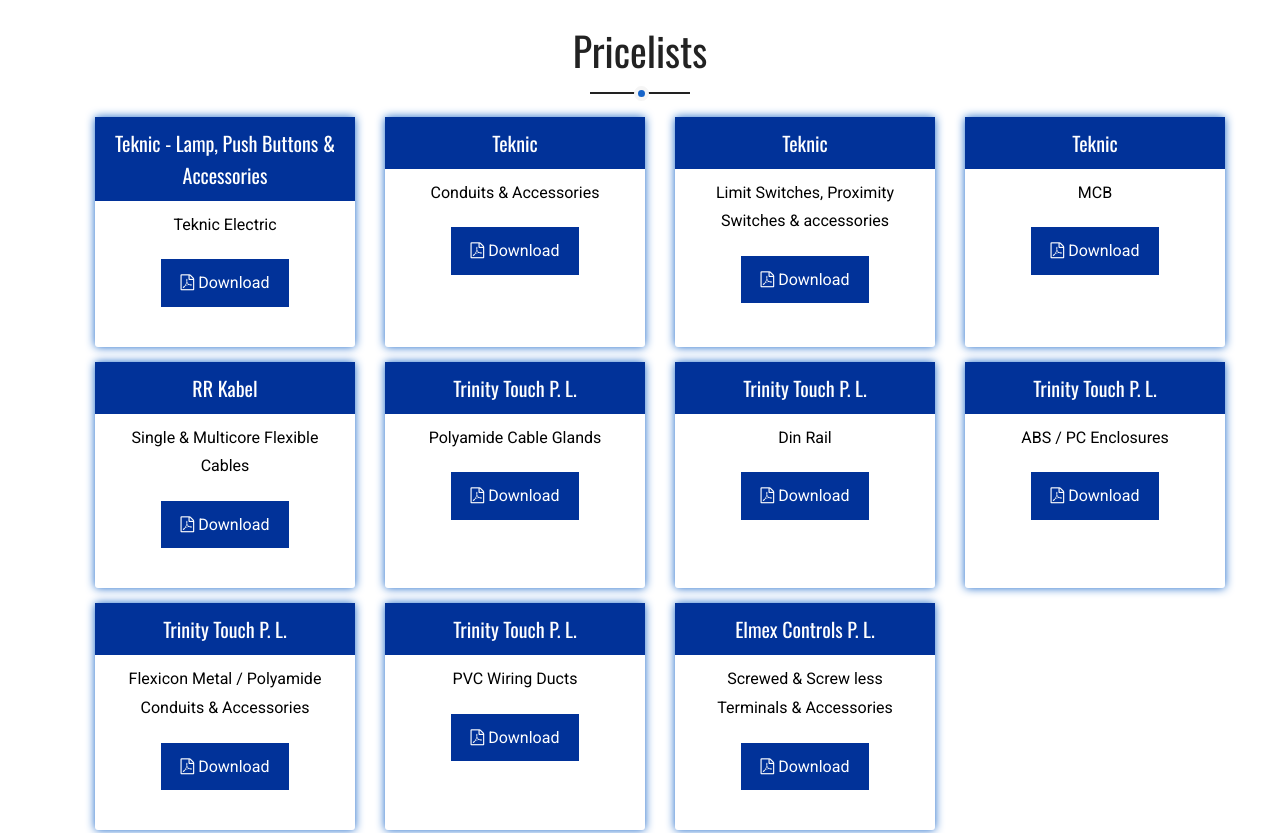
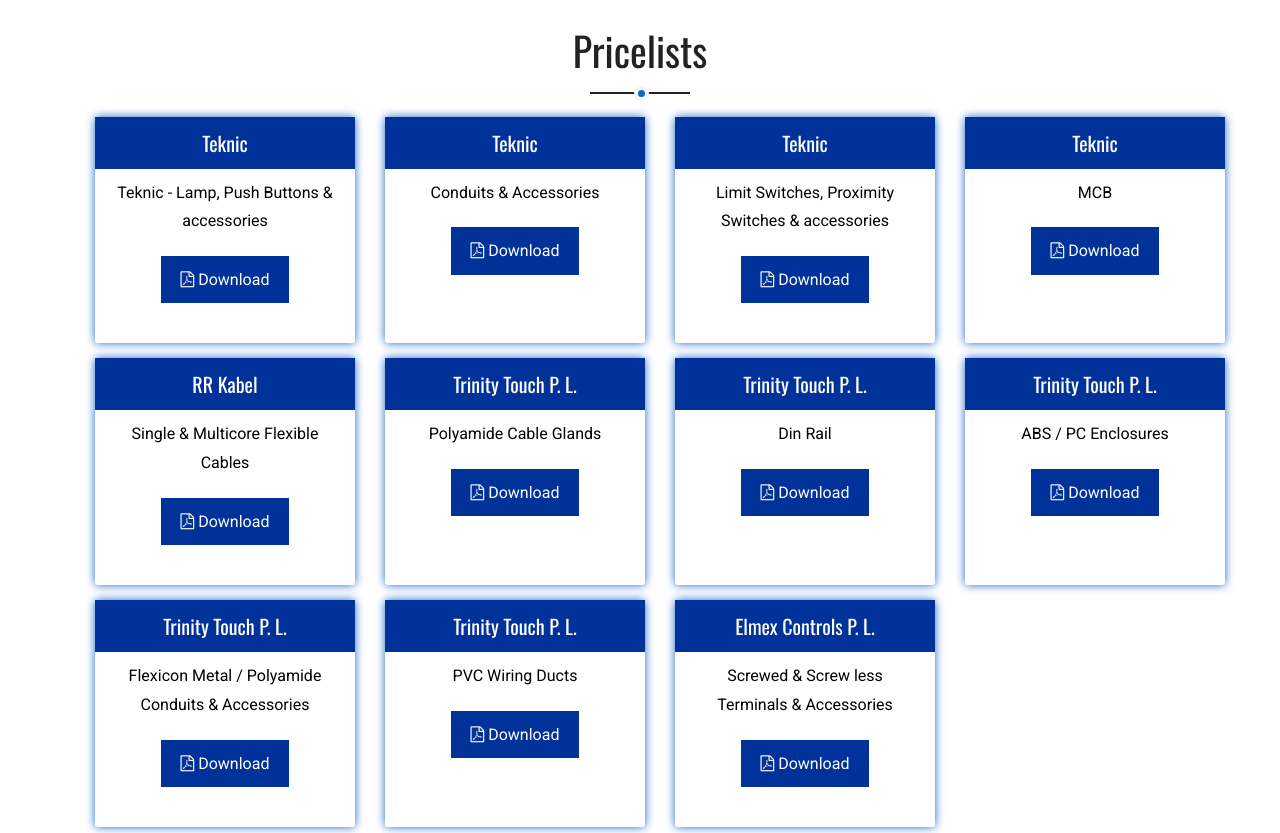
Before and after one commit to designernetcom/Spectra-15-04, a plain HTML site: page downloads.html in a window 1280 px wide. Shown: the part 940-1773 px from the top of the page. Drawn offline with nearby package versions, Linux system fonts and the light colour scheme.

Commit message:
Update downloads.html

```diff
--- a/downloads.html
+++ b/downloads.html
@@ -804,10 +804,10 @@
                                 <div class="client-column col-lg-3 col-md-3 col-sm-12">
                                     <div class="fact text-center">
                                         <div class="fact_title">
-                                            <h6>Teknic - Lamp, Push Buttons & Accessories</h6>
-                                        </div>
-                                        <div class="fact_list">
-                                            <p>Teknic Electric</p>
+                                            <h6>Teknic</h6>
+                                        </div>
+                                        <div class="fact_list">
+                                            <p>Teknic - Lamp, Push Buttons & accessories</p>
           <!-- ---------------------------------------------------------------- -->
                                             <div class="btn-box">
                                                 <button class="theme-btn open-popup"
```
